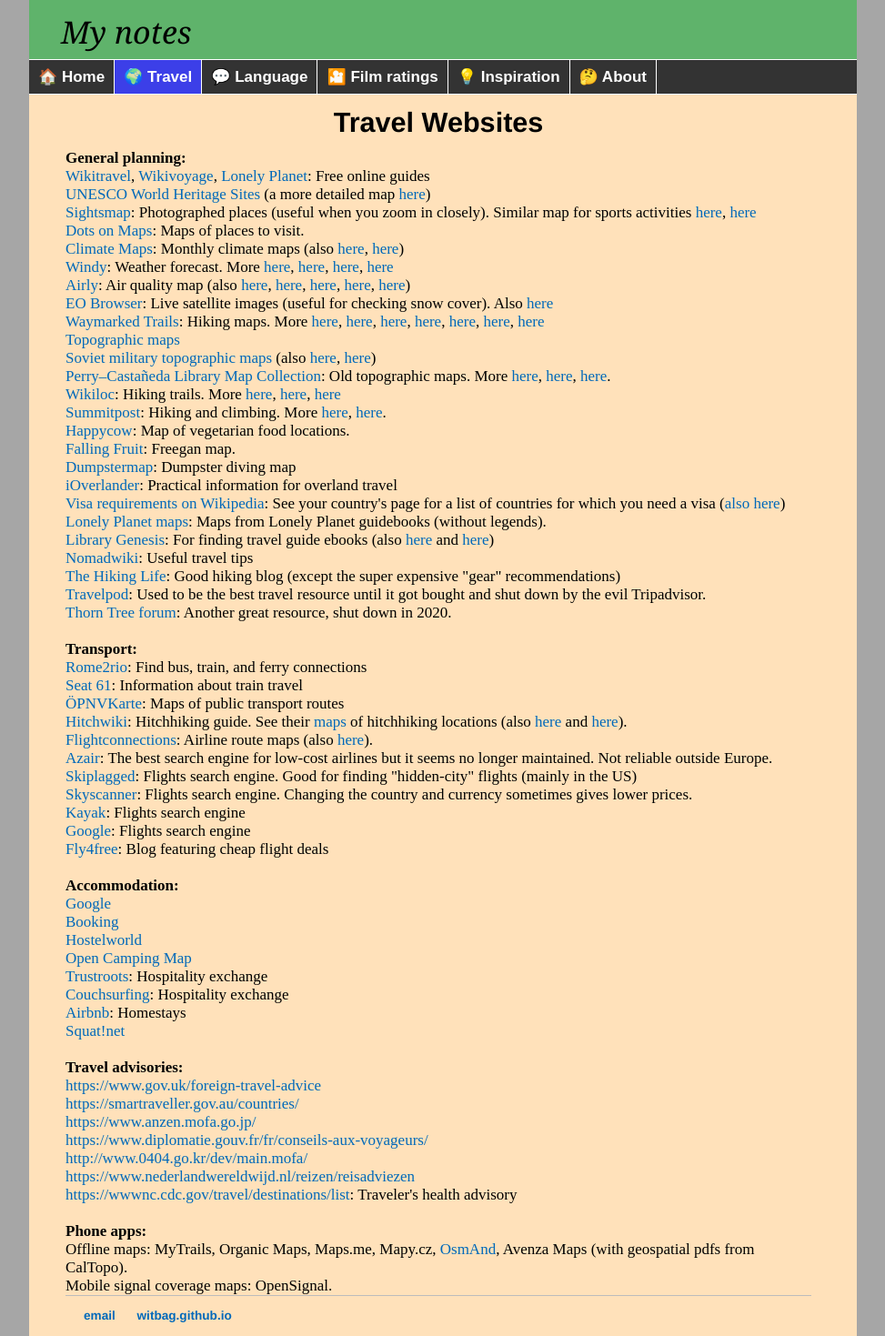
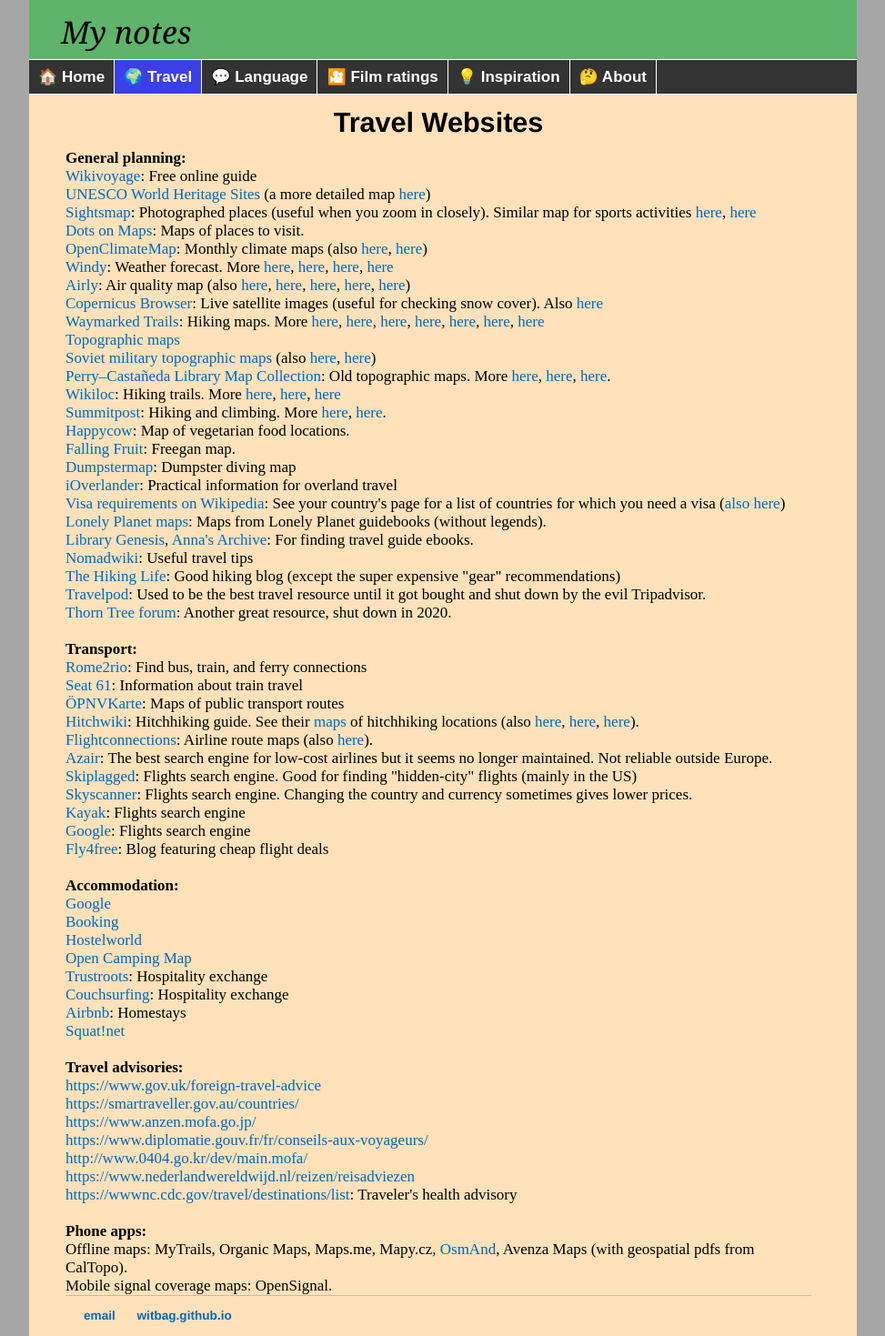
Before and after one commit to witbag/witbag.github.io, a Jekyll site: the page built from travel/resources.html, in a window 1280 px wide. Shown: the whole page at 91% size, without its empty margins (153-1126 px from the left). Built offline with Jekyll 4.4.1, drawn with Linux system fonts in a browser that asks for light colours.

Commit message:
Update resources.html

```diff
--- a/travel/resources.html
+++ b/travel/resources.html
@@ -9,15 +9,15 @@
 <center><h2>Travel Websites</h2></center>
 
 <a id="websites"></a><b>General planning:</b><br>
-<a href="https://wikitravel.org/en/Main_Page" target=_blank>Wikitravel</a>, <a href="https://en.wikivoyage.org/wiki/Main_Page" target=_blank>Wikivoyage</a>, <a href="https://www.lonelyplanet.com/places" target=_blank>Lonely Planet</a>: Free online guides<br>
+<a href="https://en.wikivoyage.org/wiki/Main_Page" target=_blank>Wikivoyage</a>: Free online guide<br>
 <a href="http://whc.unesco.org/en/list" target=_blank>UNESCO World Heritage Sites</a> (a more detailed map <a href="https://www.worldheritagesite.org/map" target=_blank>here</a>)<br>
 <a href="http://www.sightsmap.com/" target=_blank>Sightsmap</a>: Photographed places (useful when you zoom in closely). Similar map for sports activities <a href="https://www.geamap.com/en/worldmap#zoom=3&lat=44.2&lon=-7.5&layer=0&overlays=FFFFFFFFFFFFFFFFFFFFFFFFFFFFFFFFFTFF" target=_blank>here</a>, <a href="https://www.strava.com/heatmap" target=_blank>here</a><br>
 <a href="https://dotsonmaps.com/maps" target=_blank>Dots on Maps</a>: Maps of places to visit.<br>
-<a href="http://climatemaps.romgens.com/" target=_blank>Climate Maps</a>: Monthly climate maps (also <a href="https://climvis.org/animations.html" target=_blank>here</a>, <a href="https://climatereanalyzer.org/reanalysis/monthly_maps/index.php" target=_blank>here</a>)<br>
+<a href="https://openclimatemap.org/" target=_blank>OpenClimateMap</a>: Monthly climate maps (also <a href="https://climvis.org/animations.html" target=_blank>here</a>, <a href="https://climatereanalyzer.org/reanalysis/monthly_maps/index.php" target=_blank>here</a>)<br>
 <a href="https://www.windy.com/-Temperature-temp" target=_blank>Windy</a>: Weather forecast. More <a href="https://www.meteoblue.com/en/weather/forecast/meteogramweb/" target=_blank>here</a>, <a href="https://www.mountain-forecast.com/" target=_blank>here</a>, <a href="https://www.yr.no/en" target=_blank>here</a>, <a href="https://www.wunderground.com" target=_blank>here</a><br>
-<a href="https://airly.org/map/en/" target=_blank>Airly</a>: Air quality map (also <a href="http://berkeleyearth.lbl.gov/air-quality/main_map.php" target=_blank>here</a>, <a href="https://maps.s5p-pal.com/" target=_blank>here</a>, <a href="https://www.airvisual.com/air-quality-map" target=_blank>here</a>, <a href="https://ehp.niehs.nih.gov/cms/asset/b2e69e34-f2f6-4321-a4e8-6a4dd11462db/ehp.1408646.g003.jpg" target=_blank>here</a>, <a href="https://ars.els-cdn.com/content/image/1-s2.0-S0013935121000487-gr1_lrg.jpg" target=_blank>here</a>)<br>
-<a href="https://apps.sentinel-hub.com/eo-browser/" target=_blank>EO Browser</a>: Live satellite images (useful for checking snow cover). Also <a href="https://zoom.earth/maps/satellite-hd/" target=_blank>here</a><br>
-<a href="https://hiking.waymarkedtrails.org/" target=_blank>Waymarked Trails</a>: Hiking maps. More <a href="https://opentopomap.org" target=_blank>here</a>, <a href="https://en.mapy.cz/turisticka" target=_blank>here</a>, <a href="http://www.refuges.info/nav/" target=_blank>here</a>, <a href="https://caltopo.com/map.html" target=_blank>here</a>, <a href="https://www.gaiagps.com/map/" target=_blank>here</a>, <a href="https://www.geamap.com/en/worldmap" target=_blank>here</a>, <a href="https://mc.bbbike.org/mc/" target=_blank>here</a><br>
+<a href="https://airly.org/map/en/" target=_blank>Airly</a>: Air quality map (also <a href="http://berkeleyearth.lbl.gov/air-quality/main_map.php" target=_blank>here</a>, <a href="https://maps.s5p-pal.com/" target=_blank>here</a>, <a href="https://www.airvisual.com/air-quality-map" target=_blank>here</a>, <a href="https://pmc.ncbi.nlm.nih.gov/articles/PMC4314252/figure/f3/" target=_blank>here</a>, <a href="https://ars.els-cdn.com/content/image/1-s2.0-S0013935121000487-gr1_lrg.jpg" target=_blank>here</a>)<br>
+<a href="https://browser.dataspace.copernicus.eu/" target=_blank>Copernicus Browser</a>: Live satellite images (useful for checking snow cover). Also <a href="https://zoom.earth/maps/satellite-hd/" target=_blank>here</a><br>
+<a href="https://hiking.waymarkedtrails.org/" target=_blank>Waymarked Trails</a>: Hiking maps. More <a href="https://opentopomap.org" target=_blank>here</a>, <a href="https://en.mapy.cz/turisticka" target=_blank>here</a>, <a href="https://www.gaiagps.com/map/" target=_blank>here</a>, <a href="http://www.refuges.info/nav/" target=_blank>here</a>, <a href="https://caltopo.com/map.html" target=_blank>here</a>, <a href="https://www.geamap.com/en/worldmap" target=_blank>here</a>, <a href="https://mc.bbbike.org/mc/" target=_blank>here</a><br>
 <a href="https://en-au.topographic-map.com/maps/dy4z/Asia/" target=_blank>Topographic maps</a><br>
 <a href="https://www.geamap.com/en/soviet/" target=_blank>Soviet military topographic maps</a> (also <a href="https://maps.vlasenko.net/soviet-military-topographic-map/" target=_blank>here</a>, <a href="https://iu.maps.arcgis.com/apps/webappviewer/index.html?id=3003eaf8107048aeabd74b74a1481cb4" target=_blank>here</a>)<br>
 <a href="http://legacy.lib.utexas.edu/maps/topo/" target=_blank>Perry–Castañeda Library Map Collection</a>: Old topographic maps. More <a href="https://csmgis.maps.arcgis.com/apps/OnePane/basicviewer/index.html?appid=a78c3bcfabe1497dba55185fb517f5ca" target=_blank>here</a>, <a href="https://csmgis.maps.arcgis.com/apps/OnePane/basicviewer/index.html?appid=a1e64a3700b441ebab55d0eec37b54a2" target=_blank>here</a>, <a href="http://legacy.lib.utexas.edu/maps/jog/" target=_blank>here</a>.<br>
@@ -28,8 +28,8 @@
 <a href="http://dumpstermap.org/" target=_blank>Dumpstermap</a>: Dumpster diving map<br>
 <a href="https://ioverlander.com/" target=_blank>iOverlander</a>: Practical information for overland travel<br>
 <a href="https://en.wikipedia.org/wiki/Template:Visa_requirements" target=_blank>Visa requirements on Wikipedia</a>: See your country's page for a list of countries for which you need a visa (<a href="https://www.emirates.com/english/before-you-fly/visa-passport-information/" target=_blank>also here</a>)<br>
-<a href="https://web.archive.org/web/20221127085556/https://media.lonelyplanet.com/ebookmaps/" target=_blank>Lonely Planet maps</a>: Maps from Lonely Planet guidebooks (without legends).<br>
-<a href="http://gen.lib.rus.ec/" target=_blank>Library Genesis</a>: For finding travel guide ebooks (also <a href="http://libgen.is/" target=_blank>here</a> and <a href="https://libgen.st/" target=_blank>here</a>)<br>
+<a href="https://web.archive.org/web/20220919024010/http://media.lonelyplanet.com/ebookmaps/" target=_blank>Lonely Planet maps</a>: Maps from Lonely Planet guidebooks (without legends).<br>
+<a href="https://libgen.vg/" target=_blank>Library Genesis</a>, <a href="https://annas-archive.pk/" target=_blank>Anna's Archive</a>: For finding travel guide ebooks.<br>
 <a href="http://nomadwiki.org/en/Main_Page" target=_blank>Nomadwiki</a>: Useful travel tips<br>
 <a href="https://www.thehikinglife.com/" target=_blank>The Hiking Life</a>: Good hiking blog (except the super expensive "gear" recommendations)<br>
 <a href="https://web.archive.org/web/20151017170955/http://www.travelpod.com/travel-blog-country/Afghanistan/tpod.html" target=_blank>Travelpod</a>: Used to be the best travel resource until it got bought and shut down by the evil Tripadvisor.<br>
@@ -39,7 +39,7 @@
 <a href="https://www.rome2rio.com" target=_blank>Rome2rio</a>: Find bus, train, and ferry connections<br>
 <a href="https://www.seat61.com" target=_blank>Seat 61</a>: Information about train travel<br>
 <a href="https://www.öpnvkarte.de" target=_blank>ÖPNVKarte</a>: Maps of public transport routes<br>
-<a href="http://hitchwiki.org/en/Main_Page" target=_blank>Hitchwiki</a>: Hitchhiking guide. See their <a href="https://hitchmap.com/" target=_blank>maps</a> of hitchhiking locations (also <a href="https://hitchspots.me/" target=_blank>here</a> and <a href="https://www.reddit.com/r/hitchhiking/comments/ix73wy/collaborative_hitchwiki_map/" target=_blank>here</a>).<br>
+<a href="http://hitchwiki.org/en/Main_Page" target=_blank>Hitchwiki</a>: Hitchhiking guide. See their <a href="https://maps.hitchwiki.org/" target=_blank>maps</a> of hitchhiking locations (also <a href="https://hitchmap.com/" target=_blank>here</a>, <a href="https://hitchspots.me/" target=_blank>here</a>, <a href="https://commons.wikimedia.org/wiki/File:Hitchhiking_worldwide_2024.png" target=_blank>here</a>).<br>
 <a href="https://www.flightconnections.com" target=_blank>Flightconnections</a>: Airline route maps (also <a href="https://www.flightsfrom.com" target=_blank>here</a>).<br>
 <a href="http://www.azair.eu" target=_blank>Azair</a>: The best search engine for low-cost airlines but it seems no longer maintained. Not reliable outside Europe.<br>
 <a href="https://skiplagged.com/" target=_blank>Skiplagged</a>: Flights search engine. Good for finding "hidden-city" flights (mainly in the US)<br>
```
